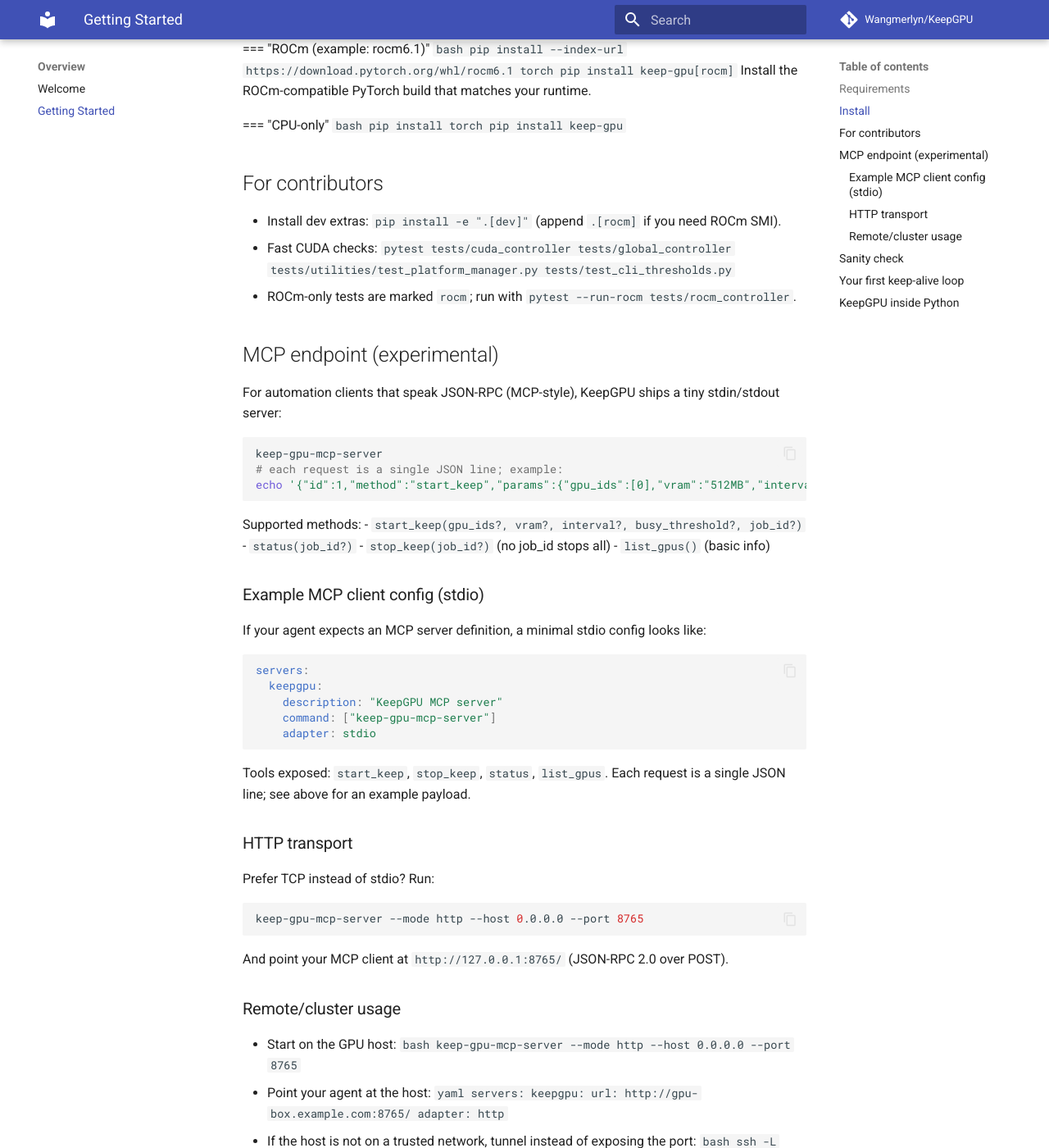
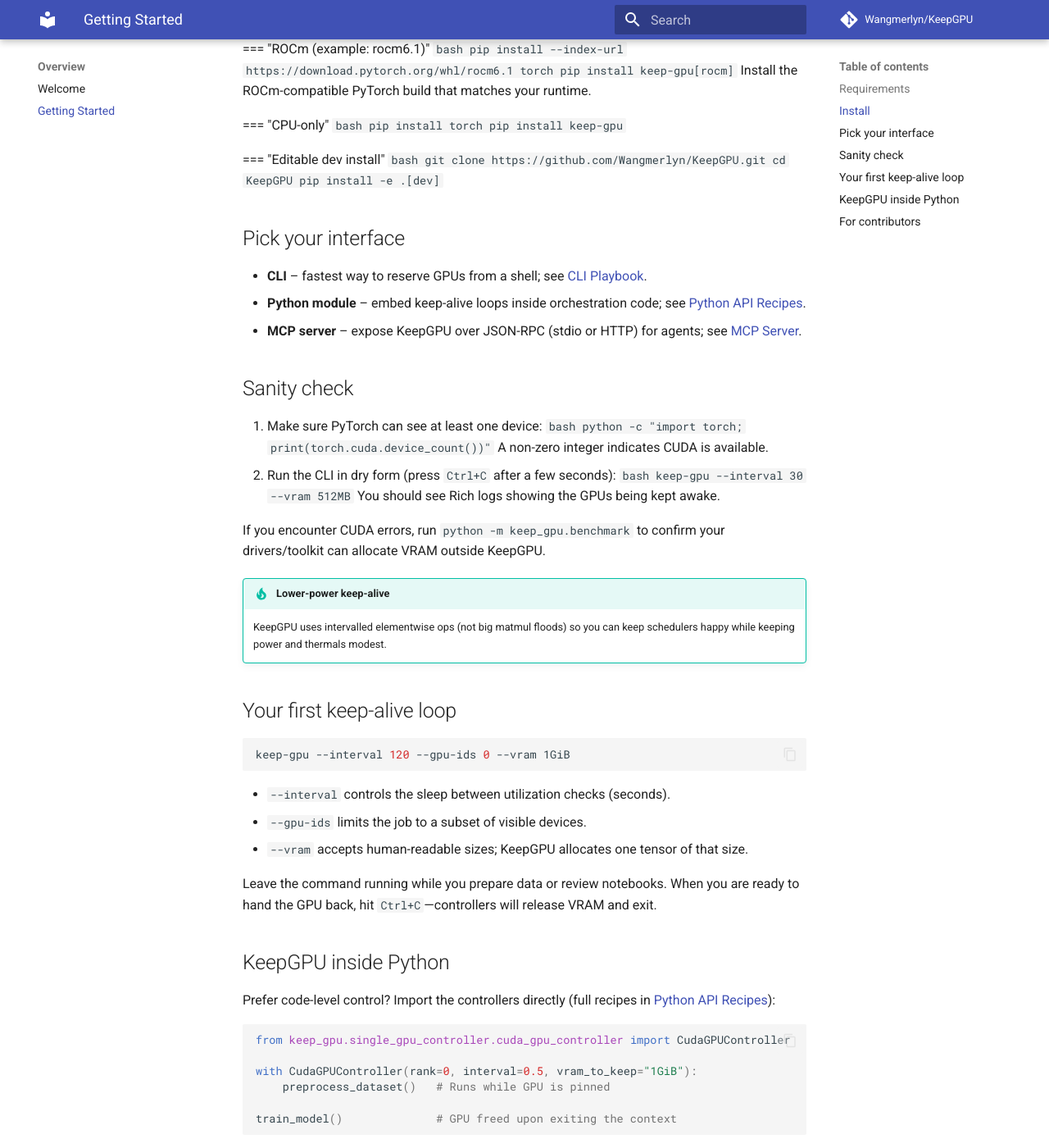
Before and after one commit to Wangmerlyn/KeepGPU, an MkDocs documentation site: the page built from docs/getting-started.md, in a window 1280 px wide and 1400 px high, scrolled down 765 px. Shown: the whole window at 82% size. Built offline with MkDocs 1.6.1 and Material for MkDocs 9.7.7, drawn with Linux system fonts in a browser that asks for light colours; comment, search, counter and statistics services are not loaded; some of the changed text lies outside the part shown.

Commit message:
docs: reorganize usage docs and add mcp guide

````diff
--- a/docs/getting-started.md
+++ b/docs/getting-started.md
@@ -9,9 +9,10 @@
 - Python 3.9+ (matching the version in your environment/cluster image).
 - Optional but recommended: `nvidia-smi` in `PATH` for utilization monitoring (CUDA) or `rocm-smi` if you install the `rocm` extra.
 
-!!! warning "ROCm & multi-tenant clusters"
-    The current release focuses on CUDA devices. ROCm/AMD support is experimental;
-    controllers will raise `NotImplementedError` if CUDA is unavailable.
+!!! info "Platforms"
+    CUDA is the primary path; ROCm is supported by way of the `rocm` extra
+    (requires a ROCm-enabled PyTorch build). CPU-only environments can import
+    the package but controllers will not start.
 
 ## Install
 
@@ -39,80 +40,18 @@
     pip install keep-gpu
     ```
 
-## For contributors
-
-- Install dev extras: `pip install -e ".[dev]"` (append `.[rocm]` if you need ROCm SMI).
-- Fast CUDA checks: `pytest tests/cuda_controller tests/global_controller tests/utilities/test_platform_manager.py tests/test_cli_thresholds.py`
-- ROCm-only tests are marked `rocm`; run with `pytest --run-rocm tests/rocm_controller`.
-
-## MCP endpoint (experimental)
-
-For automation clients that speak JSON-RPC (MCP-style), KeepGPU ships a tiny
-stdin/stdout server:
-
-```bash
-keep-gpu-mcp-server
-# each request is a single JSON line; example:
-echo '{"id":1,"method":"start_keep","params":{"gpu_ids":[0],"vram":"512MB","interval":60,"busy_threshold":20}}' | keep-gpu-mcp-server
-```
-
-Supported methods:
-- `start_keep(gpu_ids?, vram?, interval?, busy_threshold?, job_id?)`
-- `status(job_id?)`
-- `stop_keep(job_id?)` (no job_id stops all)
-- `list_gpus()` (basic info)
-
-### Example MCP client config (stdio)
-
-If your agent expects an MCP server definition, a minimal stdio config looks like:
-
-```yaml
-servers:
-  keepgpu:
-    description: "KeepGPU MCP server"
-    command: ["keep-gpu-mcp-server"]
-    adapter: stdio
-```
-
-Tools exposed: `start_keep`, `stop_keep`, `status`, `list_gpus`. Each request is
-a single JSON line; see above for an example payload.
-
-### HTTP transport
-
-Prefer TCP instead of stdio? Run:
-
-```bash
-keep-gpu-mcp-server --mode http --host 0.0.0.0 --port 8765
-```
-
-And point your MCP client at `http://127.0.0.1:8765/` (JSON-RPC 2.0 over POST).
-
-### Remote/cluster usage
-
-- Start on the GPU host:
-  ```bash
-  keep-gpu-mcp-server --mode http --host 0.0.0.0 --port 8765
-  ```
-- Point your agent at the host:
-  ```yaml
-  servers:
-    keepgpu:
-      url: http://gpu-box.example.com:8765/
-      adapter: http
-  ```
-- If the host is not on a trusted network, tunnel instead of exposing the port:
-  ```bash
-  ssh -L 8765:localhost:8765 gpu-box.example.com
-  ```
-  Then use `http://127.0.0.1:8765/` in your MCP config. For multi-user clusters,
-  consider fronting the service with your own auth/reverse-proxy.
-
 === "Editable dev install"
     ```bash
     git clone https://github.com/Wangmerlyn/KeepGPU.git
     cd KeepGPU
     pip install -e .[dev]
     ```
+
+## Pick your interface
+
+- **CLI** – fastest way to reserve GPUs from a shell; see [CLI Playbook](guides/cli.md).
+- **Python module** – embed keep-alive loops inside orchestration code; see [Python API Recipes](guides/python.md).
+- **MCP server** – expose KeepGPU over JSON-RPC (stdio or HTTP) for agents; see [MCP Server](guides/mcp.md).
 
 ## Sanity check
 
@@ -149,7 +88,8 @@
 
 ## KeepGPU inside Python
 
-The CLI wraps the same controllers you can import directly:
+Prefer code-level control? Import the controllers directly (full recipes in
+[Python API Recipes](guides/python.md)):
 
 ```python
 from keep_gpu.single_gpu_controller.cuda_gpu_controller import CudaGPUController
@@ -171,3 +111,8 @@
 
 From here, jump to the CLI Playbook for scenario-driven guidance or the API
 recipes if you need to embed KeepGPU in orchestration scripts.
+
+## For contributors
+
+Developing locally? See [Contributing](contributing.md) for dev install, test
+commands (including CUDA/ROCm markers), and PR tips.
--- /dev/null
+++ b/docs/guides/mcp.md
@@ -0,0 +1,85 @@
+# MCP Server
+
+Expose KeepGPU as a minimal JSON-RPC server (MCP-style) so agents or remote
+orchestrators can start/stop keep-alive jobs and inspect GPU state.
+
+## When to use this
+
+- You run KeepGPU from an agent (LangChain, custom orchestrator, etc.) instead of a shell.
+- You want to keep GPUs alive on a remote box over TCP rather than stdio.
+- You need a quick way to list GPU utilization/memory via the same interface.
+
+## Quick start
+
+=== "stdio (default)"
+    ```bash
+    keep-gpu-mcp-server
+    ```
+    Send one JSON request per line:
+    ```bash
+    echo '{"id":1,"method":"start_keep","params":{"gpu_ids":[0],"vram":"512MB","interval":60,"busy_threshold":20}}' | keep-gpu-mcp-server
+    ```
+
+=== "HTTP"
+    ```bash
+    keep-gpu-mcp-server --mode http --host 0.0.0.0 --port 8765
+    curl -X POST http://127.0.0.1:8765/ \
+      -H "content-type: application/json" \
+      -d '{"id":1,"method":"status"}'
+    ```
+
+Supported methods:
+
+- `start_keep(gpu_ids?, vram?, interval?, busy_threshold?, job_id?)`
+- `stop_keep(job_id?)` (omit `job_id` to stop all)
+- `status(job_id?)` (omit `job_id` to list active jobs)
+- `list_gpus()` (detailed info via NVML/ROCm SMI/torch)
+
+## Client configs (MCP-style)
+
+=== "stdio adapter"
+    ```yaml
+    servers:
+      keepgpu:
+        description: "KeepGPU MCP server"
+        command: ["keep-gpu-mcp-server"]
+        adapter: stdio
+    ```
+
+=== "HTTP adapter"
+    ```yaml
+    servers:
+      keepgpu:
+        url: http://127.0.0.1:8765/
+        adapter: http
+    ```
+
+## Remote/cluster usage
+
+- Run on the GPU host:
+  ```bash
+  keep-gpu-mcp-server --mode http --host 0.0.0.0 --port 8765
+  ```
+- Point your client at the host:
+  ```yaml
+  servers:
+    keepgpu:
+      url: http://gpu-box.example.com:8765/
+      adapter: http
+  ```
+- If the network is untrusted, tunnel instead of exposing the port:
+  ```bash
+  ssh -L 8765:localhost:8765 gpu-box.example.com
+  ```
+  Then use `http://127.0.0.1:8765/` in your MCP config. For multi-user clusters,
+  consider fronting the service with your own auth/reverse-proxy.
+
+## Responses you can expect
+
+```json
+{"id":1,"result":{"job_id":"<uuid>"}}                # start_keep
+{"id":2,"result":{"stopped":["<uuid>"]}}            # stop_keep
+{"id":3,"result":{"active":true,"job_id":"<uuid>","params":{"gpu_ids":[0]}}}
+{"id":4,"result":{"active_jobs":[{"job_id":"<uuid>","params":{"gpu_ids":[0]}}]}}
+{"id":5,"result":{"gpus":[{"id":0,"platform":"cuda","name":"A100","memory_total":...,"memory_used":...,"utilization":12}]}}
+```
--- a/mkdocs.yml
+++ b/mkdocs.yml
@@ -15,9 +15,10 @@
   - Overview:
       - Welcome: index.md
       - Getting Started: getting-started.md
-  - Guides:
+  - Usage:
       - CLI Playbook: guides/cli.md
       - Python API Recipes: guides/python.md
+      - MCP Server: guides/mcp.md
   - Concepts:
       - How KeepGPU Works: concepts/architecture.md
   - Reference:
````
Also changed, not shown: docs/index.md (+3 -1 lines).
